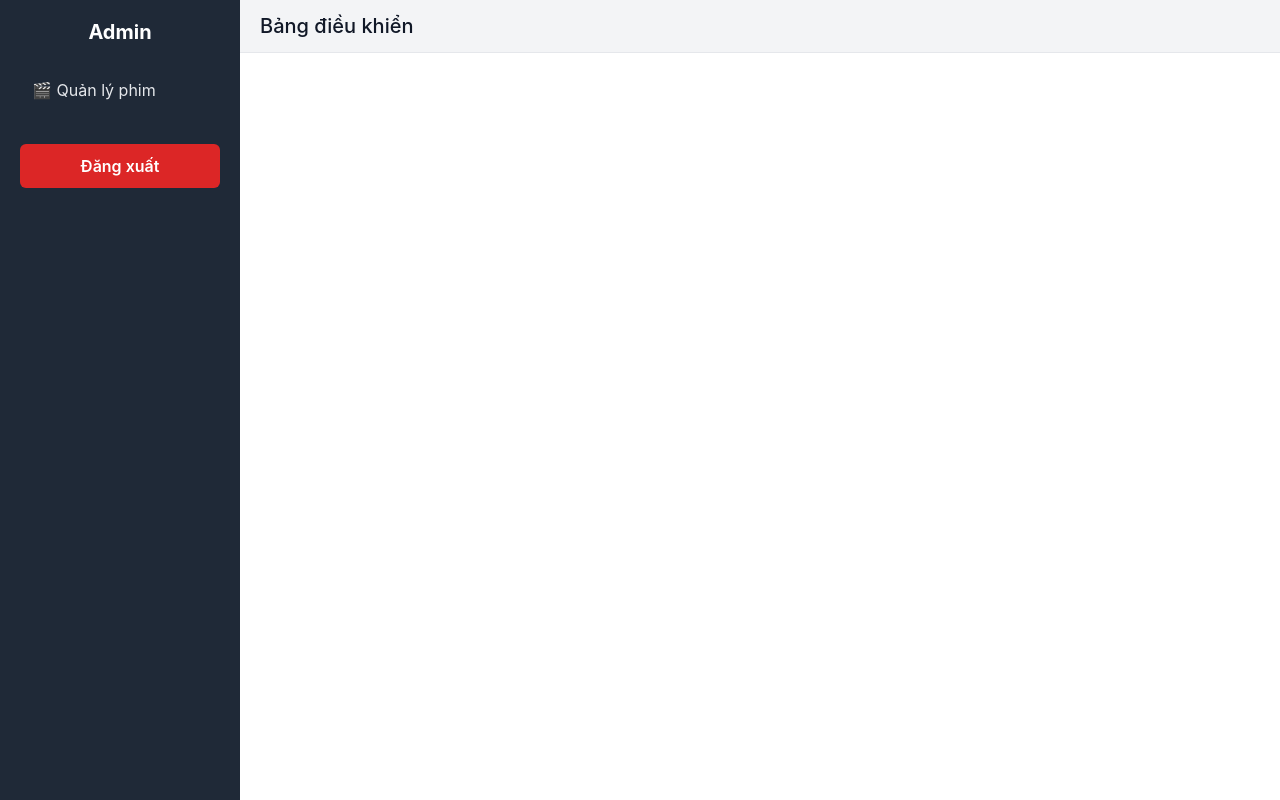
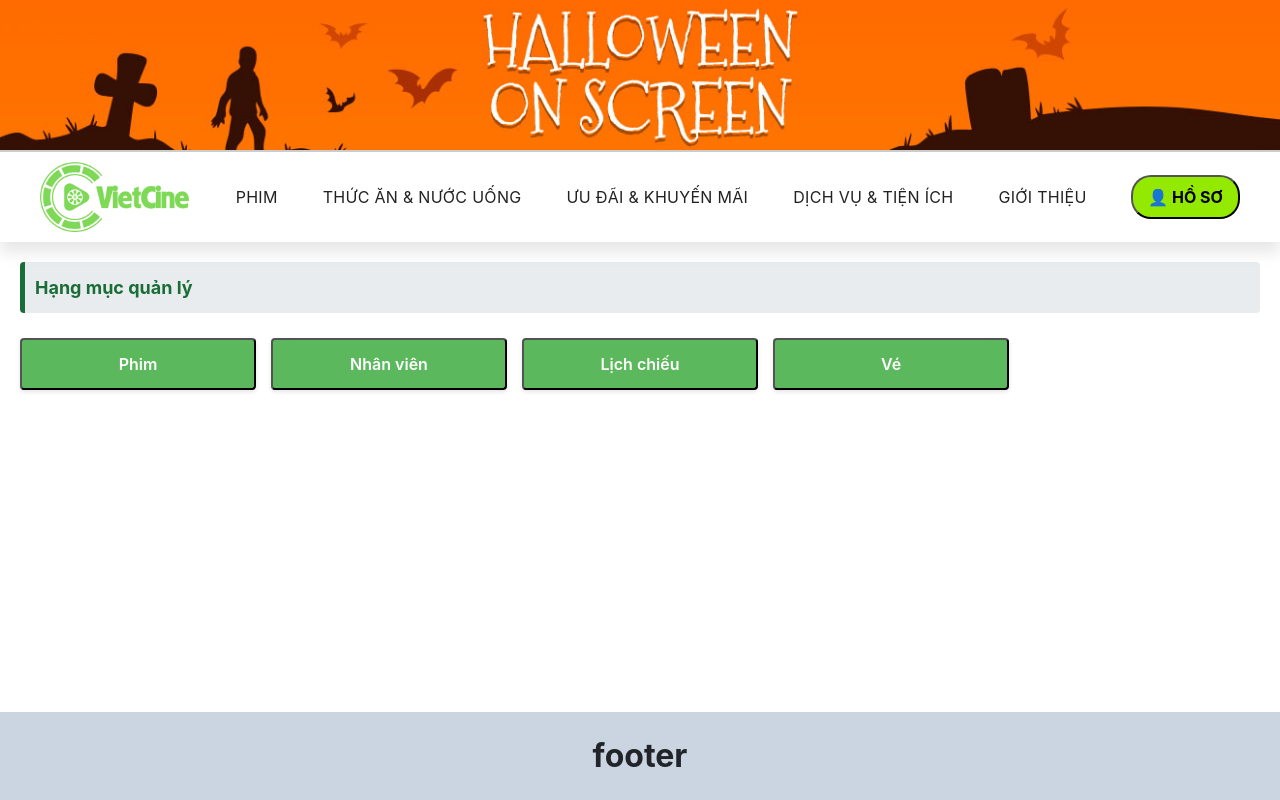
Before and after one commit to ThanhLy1603/cinema-frontend, a Vue app in the folder Frontend/: page /admin in a window 1280 px wide. Built offline with nearby package versions, Linux system fonts and the light colour scheme; sample sign-in values are in the browser's storage; what vue-sweetalert2 would draw is missing.

Commit message:
Cập nhập và bổ sung cho dashboard admin  và index admin, sửa lại main.js phù hợp hơn

```diff
--- a/Frontend/src/components/admin/AdminDashboard.vue
+++ b/Frontend/src/components/admin/AdminDashboard.vue
@@ -1,72 +1,72 @@
 <template>
   <div class="admin-dashboard">
-    <aside class="sidebar">
-      <h2 class="logo">Admin</h2>
-      <nav>
-        <ul>
-          <li :class="{ active: isActive('/admin/films') }">
-            <router-link to="/admin/films">🎬 Quản lý phim</router-link>
-          </li>
-          <li>
-            <button class="logout-btn" @click="logout">Đăng xuất</button>
-          </li>
-        </ul>
-      </nav>
-    </aside>
+    <Header></Header>
 
-    <main class="main-content">
-      <header class="topbar">
-        <h1>{{ pageTitle }}</h1>
-      </header>
-      <section class="content-area">
-        <!-- Đây là nơi hiển thị các component con (FilmsManager, v.v.) -->
-        <router-view />
-      </section>
+    <main class="admin-main">
+      <div class="breadcrumb">
+        <span @click="goBack" class="link">Hạng mục quản lý</span>
+        <template v-if="activeComponent">
+          <span> / </span>
+          <span>{{ activeTitle }}</span>
+        </template>
+      </div>
+
+      <div class="content-area">
+        <!-- Hiển thị component động -->
+        <component
+          :is="currentComponent"
+          @open="handleOpen"
+        />
+      </div>
     </main>
+
+    <footer class="footer">footer</footer>
   </div>
 </template>
 
 <script>
-import { ref, watch } from "vue";
-import { useRoute, useRouter } from "vue-router";
+import { ref, computed } from "vue";
+import Header from "../header/Header.vue";
+import AdminIndex from "../admin/AdminIndex.vue";
+import FilmsManager from "../admin/FilmsManager.vue";
 
 export default {
   name: "AdminDashboard",
+  components: { Header, AdminIndex, FilmsManager},
+
   setup() {
-    const route = useRoute();
-    const router = useRouter();
+    const activeComponent = ref(null);
 
-    const pageTitle = ref("Bảng điều khiển");
+    const components = {
+      AdminIndex,
+      FilmsManager,
+    };
 
-    function updateTitle() {
-      if (route.path.includes("films")) {
-        pageTitle.value = "Quản lý phim";
-      } else {
-        pageTitle.value = "Bảng điều khiển";
-      }
+    const currentComponent = computed(function () {
+      return activeComponent.value ? components[activeComponent.value] : AdminIndex;
+    });
+
+    const activeTitle = computed(function () {
+      var map = {
+        FilmsManager: "Phim",
+      };
+      return map[activeComponent.value] || "";
+    });
+
+    function handleOpen(componentName) {
+      activeComponent.value = componentName;
     }
 
-    function isActive(path) {
-      return route.path === path;
+    function goBack() {
+      activeComponent.value = null;
     }
 
-    function logout() {
-      localStorage.removeItem("token");
-      localStorage.removeItem("role");
-      router.push("/login");
-    }
-
-    watch(route, function () {
-      updateTitle();
-    });
-
-    // Gọi lần đầu
-    updateTitle();
-
     return {
-      pageTitle,
-      isActive,
-      logout
+      activeComponent,
+      currentComponent,
+      activeTitle,
+      handleOpen,
+      goBack
     };
   }
 };
@@ -75,84 +75,31 @@ export default {
 <style scoped>
 .admin-dashboard {
   display: flex;
-  height: 100vh;
-  background: #f9fafb;
-  color: #111827;
-  overflow: hidden;
+  flex-direction: column;
+  min-height: 100vh;
 }
-
-/* Sidebar */
-.sidebar {
-  width: 240px;
-  background: #1f2937;
-  color: #fff;
-  display: flex;
-  flex-direction: column;
+.admin-main {
+  flex: 1;
+  background: #fff;
   padding: 20px;
 }
-.logo {
-  font-size: 20px;
+.breadcrumb {
+  font-size: 18px;
   font-weight: bold;
+  color: #1a6d36;
+  border-left: 5px solid #1a6d36;
+  padding-left: 10px;
+  margin-bottom: 25px;
+}
+.breadcrumb .link {
+  cursor: pointer;
+  color: #1a6d36;
+}
+.footer {
+  background: #cbd5e1;
   text-align: center;
-  margin-bottom: 24px;
-}
-.sidebar nav ul {
-  list-style: none;
-  padding: 0;
-  margin: 0;
-}
-.sidebar nav li {
-  margin-bottom: 12px;
-}
-.sidebar nav a {
-  text-decoration: none;
-  color: #e5e7eb;
-  display: block;
-  padding: 10px 12px;
-  border-radius: 6px;
-  transition: background 0.2s;
-}
-.sidebar nav a:hover {
-  background: #374151;
-}
-.sidebar nav li.active a {
-  background: #2563eb;
-  color: #fff;
-}
-.logout-btn {
-  margin-top: 20px;
-  width: 100%;
-  background: #dc2626;
-  border: none;
-  color: white;
-  padding: 10px;
-  border-radius: 6px;
-  cursor: pointer;
-  font-weight: 600;
-}
-.logout-btn:hover {
-  background: #b91c1c;
-}
-
-/* Main content */
-.main-content {
-  flex: 1;
-  display: flex;
-  flex-direction: column;
-  background: #fff;
-}
-.topbar {
-  background: #f3f4f6;
-  padding: 14px 20px;
-  border-bottom: 1px solid #e5e7eb;
-}
-.topbar h1 {
-  margin: 0;
-  font-size: 20px;
-}
-.content-area {
-  flex: 1;
   padding: 20px;
-  overflow-y: auto;
+  font-size: 32px;
+  font-weight: bold;
 }
 </style>
--- /dev/null
+++ b/Frontend/src/components/admin/AdminIndex.vue
@@ -0,0 +1,65 @@
+<template>
+  <div class="admin-index">
+    <div class="management-grid">
+      <button
+        v-for="item in managementItems"
+        :key="item.name"
+        class="management-button"
+        @click="openComponent(item.component)"
+      >
+        {{ item.name }}
+      </button>
+    </div>
+  </div>
+</template>
+
+<script>
+export default {
+  name: "AdminIndex",
+  emits: ["open"],
+
+  setup(props, context) {
+    const managementItems = [
+      { name: "Phim", component: "FilmsManager" },
+      { name: "Nhân viên", component: "StaffManager" },
+      { name: "Lịch chiếu", component: "ScheduleManager" },
+      { name: "Vé", component: "TicketManager" }
+    ];
+
+    // Hàm mở component con
+    function openComponent(componentName) {
+      context.emit("open", componentName);
+    }
+
+    return {
+      managementItems,
+      openComponent
+    };
+  }
+};
+</script>
+
+<style scoped>
+.management-grid {
+  display: grid;
+  grid-template-columns: repeat(5, 1fr);
+  gap: 15px;
+}
+
+.management-button {
+  text-align: center;
+  padding: 12px 10px;
+  background-color: #5cb85c;
+  color: white;
+  border-radius: 4px;
+  text-decoration: none;
+  font-weight: 600;
+  transition: background-color 0.2s;
+  box-shadow: 0 2px 4px rgba(0, 0, 0, 0.1);
+  cursor: pointer;
+}
+
+.management-button:hover {
+  background-color: #4cae4c;
+}
+</style>
--- a/Frontend/src/components/admin/FilmsManager.vue
+++ b/Frontend/src/components/admin/FilmsManager.vue
@@ -76,8 +76,9 @@
 import { ref } from "vue";
 
 export default {
-  name: "Films",
-  setup() {
+  name: "FilmsManager",
+  emits: ["open"],
+  setup(props, { emit }) {
     const API_URL = "http://localhost:8080/api/films";
 
     const film = ref({
@@ -104,8 +105,9 @@ export default {
       }, 2500);
     }
 
+    // ✅ Sửa lại goBack: gửi sự kiện về cha, không dùng history.back()
     function goBack() {
-      history.back();
+      emit("open", null);
     }
 
     async function createFilm() {
--- a/Frontend/src/components/home/Home.vue
+++ b/Frontend/src/components/home/Home.vue
@@ -2,7 +2,7 @@
    <div class="home">
       <!-- Header -->
       <div>
-         <Header @change-component="setCurrentComponent" />
+         <Header @change-component="setCurrentComponent"></Header>
       </div>
       <!-- Nội dung -->
       <div class="content-wrapper">
--- a/Frontend/src/components/home/Login.vue
+++ b/Frontend/src/components/home/Login.vue
@@ -133,7 +133,7 @@ async function handleLogin() {
             showSuccessToast();
 
             if (role === 'admin') {
-               router.push('/admin/films');
+               router.push('/admin');
             } else {
                router.push('/');
             }
--- a/Frontend/src/components/load/Films.vue
+++ b/Frontend/src/components/load/Films.vue
@@ -1,48 +1,240 @@
 <template>
-   <h1>Phim (Demo)</h1>
+  <div class="films-home">
+    <!-- Banner -->
+    <section class="banner-section position-relative">
+      <img :src="bannerSrc" alt="Banner" class="banner-img" />
+      <div class="banner-overlay">
+        <h1 class="display-4 fw-bold text-danger text-uppercase">Mùa Đỏ</h1>
+        <p class="fs-5 mb-3">Suất chiếu đặc biệt lúc 18:00 ngày 21.08.2025</p>
+        <div class="d-flex gap-3 justify-content-center">
+          <router-link class="btn btn-success" to="/booking">Mua vé ngay</router-link>
+          <router-link class="btn btn-outline-light" to="/info">Thông tin chi tiết</router-link>
+        </div>
+      </div>
+    </section>
 
-   <div v-for="(film, index) in films" :key="index">
-      <div>
-         <router-link :to="`/film/${film.id}`"> {{index + 1}}. {{film.name}}</router-link>
-         <div class="row">
-            <div class="col-sm-6">
-               <img :src="`${IMAGE_URL + film.poster}`" alt="" width="500px" height="300px">
+    <!-- PHIM ĐANG CHIẾU -->
+    <section id="now" class="container py-5">
+      <div class="d-flex align-items-center justify-content-between mb-3">
+        <h2 class="section-title fw-bold m-0">Phim đang chiếu</h2>
+      </div>
+
+      <div v-if="loading" class="text-center py-5">
+        <div class="spinner-border text-success" role="status"></div>
+      </div>
+
+      <div v-else class="row g-4">
+        <div class="col-6 col-md-4 col-lg-3" v-for="film in nowShowing" :key="film.id">
+          <div class="card film-card h-100 border-0 shadow-sm">
+            <img :src="posterSrc(film.poster)" :alt="film.name" class="card-img-top" />
+            <div class="card-body d-flex flex-column">
+              <h5 class="card-title text-truncate">{{ film.name }}</h5>
+              <p class="card-text text-muted small mb-2">
+                {{ film.country }} • {{ film.duration }} phút
+              </p>
+              <div class="mt-auto d-flex gap-2">
+                <router-link :to="`/film/${film.id}`" class="btn btn-sm btn-success flex-grow-1">Chi tiết</router-link>
+                <button class="btn btn-sm btn-outline-secondary" @click="openTrailer(film)">Trailer</button>
+              </div>
             </div>
+          </div>
+        </div>
+        <div v-if="!nowShowing.length" class="text-center text-muted py-5">
+          Chưa có phim đang chiếu.
+        </div>
+      </div>
+    </section>
 
-            <div class="col-sm-6">
-               <video controls :src="`${VIDEO_URL + film.trailer}`" width="500px" height="300px">
-               </video>
+    <!-- ƯU ĐÃI -->
+    <section id="offers" class="py-5">
+      <Promotions />
+    </section>
+
+    <!-- PHIM SẮP CHIẾU -->
+    <section id="coming" class="container py-5">
+      <h2 class="section-title fw-bold mb-4">Phim sắp chiếu</h2>
+
+      <div v-if="loading" class="text-center py-5">
+        <div class="spinner-border text-success" role="status"></div>
+      </div>
+
+      <div v-else class="row g-4">
+        <div class="col-6 col-md-4 col-lg-3" v-for="film in comingSoon" :key="film.id">
+          <div class="card film-card h-100 border-0 shadow-sm">
+            <img :src="posterSrc(film.poster)" :alt="film.name" class="card-img-top" />
+            <div class="card-body d-flex flex-column">
+              <h5 class="card-title text-truncate">{{ film.name }}</h5>
+              <p class="card-text text-muted small mb-2">
+                {{ film.country }} • {{ film.duration }} phút
+              </p>
+              <div class="mt-auto d-flex gap-2">
+                <router-link :to="`/film/${film.id}`" class="btn btn-sm btn-outline-success flex-grow-1">Chi tiết</router-link>
+                <button class="btn btn-sm btn-outline-secondary" @click="openTrailer(film)">Trailer</button>
+              </div>
             </div>
-         </div>
+          </div>
+        </div>
+        <div v-if="!comingSoon.length" class="text-center text-muted py-5">
+          Chưa có phim sắp chiếu.
+        </div>
       </div>
-   </div>
+    </section>
 
+    <!-- FOOTER -->
+    <footer class="text-center py-4 bg-dark text-white">
+      <p class="mb-0">© 2025 VietCine. All Rights Reserved.</p>
+    </footer>
+
+    <!-- MODAL TRAILER -->
+    <div class="modal fade" id="trailerModal" tabindex="-1" ref="trailerModalRef">
+      <div class="modal-dialog modal-lg modal-dialog-centered">
+        <div class="modal-content border-0">
+          <div class="modal-header">
+            <h5 class="modal-title">{{ currentFilm?.name || 'Trailer' }}</h5>
+            <button type="button" class="btn-close" data-bs-dismiss="modal"></button>
+          </div>
+          <div class="modal-body p-0">
+            <div class="ratio ratio-16x9">
+              <video v-if="trailerSrc" :src="trailerSrc" controls autoplay></video>
+              <div v-else class="d-flex align-items-center justify-content-center text-muted py-5">
+                Chưa có trailer.
+              </div>
+            </div>
+          </div>
+        </div>
+      </div>
+    </div>
+
+  </div>
 </template>
+
 <script setup>
-   import axios from 'axios';
-   import { onMounted, ref } from 'vue';
+import axios from "axios";
+import { ref, onMounted, computed } from "vue";
+import Promotions from "../load/Promotions.vue";
 
-   const films = ref([]);
+var API_BASE_URL = import.meta.env.VITE_API_BASE_URL;
+var IMAGE_URL = import.meta.env.VITE_IMAGE_URL || "";
+var VIDEO_URL = import.meta.env.VITE_VIDEO_URL || "";
 
-   const API_BASE_URL = import.meta.env.VITE_API_BASE_URL;
-   const IMAGE_URL = import.meta.env.VITE_IMAGE_URL;
-   const VIDEO_URL = import.meta.env.VITE_VIDEO_URL;
+var films = ref([]);
+var loading = ref(true);
+var bannerSrc = "/banner.jpg";
 
-   async function getFilms() {
-      try {
-         const url = `${API_BASE_URL}/films`;
-         const response = await axios.get(url);
+var currentFilm = ref(null);
+var trailerSrc = ref("");
+var trailerModalRef = ref(null);
+var bsModal = null;
 
-         films.value = response.data;
+// === Lấy dữ liệu phim ===
+async function getFilms() {
+  try {
+    var res = await axios.get(API_BASE_URL + "/films");
+    films.value = Array.isArray(res.data) ? res.data : [];
+  } catch (err) {
+    console.error("Lỗi khi lấy danh sách phim:", err.message);
+  } finally {
+    loading.value = false;
+  }
+}
 
-         console.log("films: ", films.value);
-      } catch (error) {
-         console.error(("Lỗi khi lấy dữ liệu từ Films: ", error.message));
-      }
-   }
+onMounted(async function () {
+  await getFilms();
+  if (window.bootstrap && trailerModalRef.value) {
+    bsModal = new window.bootstrap.Modal(trailerModalRef.value);
+  }
+});
 
-   onMounted(() => {
-      getFilms();
-   });
+// === Xử lý dữ liệu ===
+function nowShowingFunc() {
+  return films.value.filter(function (f) {
+    return f.status === "NOW_SHOWING";
+  });
+}
+
+function comingSoonFunc() {
+  return films.value.filter(function (f) {
+    return f.status === "COMING_SOON";
+  });
+}
+
+var nowShowing = computed(function () {
+  return nowShowingFunc();
+});
+var comingSoon = computed(function () {
+  return comingSoonFunc();
+});
+
+// === Helpers ===
+function posterSrc(poster) {
+  if (poster && poster.startsWith("http")) return poster;
+  return IMAGE_URL + poster;
+}
+
+function videoSrc(trailer) {
+  if (!trailer) return "";
+  if (trailer.startsWith("http")) return trailer;
+  return VIDEO_URL + trailer;
+}
+
+function openTrailer(film) {
+  currentFilm.value = film;
+  trailerSrc.value = videoSrc(film.trailer);
+  if (bsModal) bsModal.show();
+}
 </script>
-<style scoped></style>
+
+<style scoped>
+.films-home {
+  background-color: #f9fafb;
+  font-family: "Montserrat", sans-serif;
+}
+
+/* Banner */
+.banner-section {
+  height: 480px;
+  overflow: hidden;
+}
+.banner-img {
+  width: 100%;
+  height: 100%;
+  object-fit: cover;
+  filter: brightness(0.6);
+}
+.banner-overlay {
+  position: absolute;
+  inset: 0;
+  display: flex;
+  flex-direction: column;
+  justify-content: center;
+  align-items: center;
+  color: #fff;
+  text-align: center;
+}
+
+/* Titles */
+.section-title {
+  letter-spacing: 1px;
+}
+
+/* Film card */
+.film-card img {
+  transition: transform 0.3s ease;
+  border-top-left-radius: 10px;
+  border-top-right-radius: 10px;
+}
+.film-card:hover img {
+  transform: scale(1.05);
+}
+
+/* Offers */
+.offers-section {
+  background: linear-gradient(135deg, #f0fdf4, #d1fae5);
+}
+
+/* Footer */
+footer {
+  background: #111;
+  color: #ccc;
+}
+</style>
```
Also changed, not shown: Frontend/src/router/main.js (+2 -8 lines).
